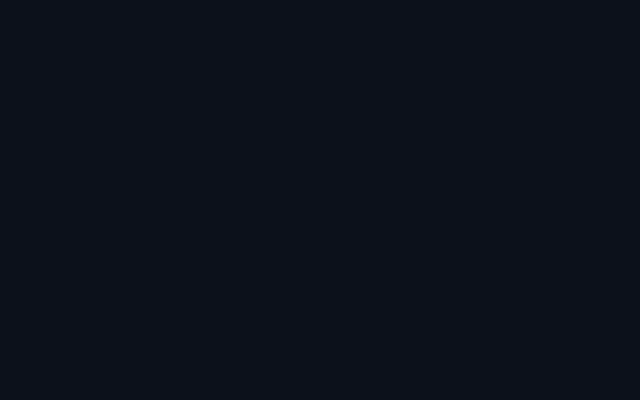
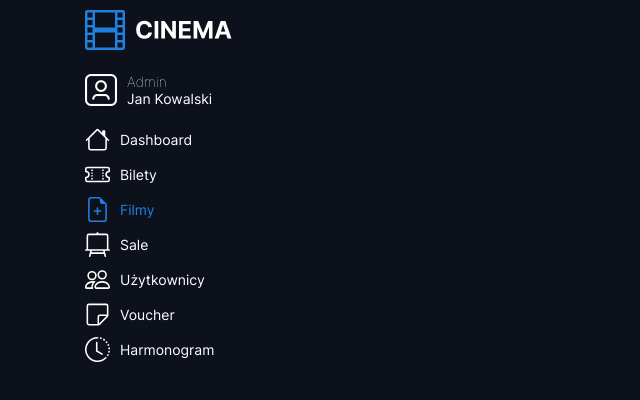
Before and after one commit to dezmerek/CinemaModern-project, a React (Create React App) app in the folder frontend/: page /dashboard/films in a window 1280 px wide. Before the commit this address had no page. Shown: the top 400 px of the page, without its empty margins (0-640 px from the left). Built offline with nearby package versions, Linux system fonts and the light colour scheme.

Commit message:
Added film view and route to the application

```diff
--- a/frontend/src/App.js
+++ b/frontend/src/App.js
@@ -3,6 +3,7 @@ import { BrowserRouter, Routes, Route } from 'react-router-dom';
 
 import { Dashboard } from "./routers/Dashboard";
 import { Users } from "./routers/Users";
+import { Films } from './routers/Films';
 
 
 function App() {
@@ -12,6 +13,7 @@ function App() {
         <Routes>
           <Route path="/dashboard" element={<Dashboard />} />
           <Route path="/dashboard/users" element={<Users />} />
+          <Route path="/dashboard/films" element={<Films />} />
         </Routes>
       </>
     </BrowserRouter>
--- /dev/null
+++ b/frontend/src/components/dashboard/FilmView/FilmView.jsx
@@ -0,0 +1,7 @@
+import React from 'react';
+
+const FilmView = () => {
+  return <></>;
+};
+
+export default FilmView;
--- /dev/null
+++ b/frontend/src/routers/Films.js
@@ -0,0 +1,12 @@
+import React from "react";
+import Sidebar from "../components/dashboard/Sidebar/Sidebar";
+import FilmView from "../components/dashboard/FilmView/FilmView";
+
+export const Films = () => {
+    return (
+        <>
+            <Sidebar />
+            <FilmView />
+        </>
+    );
+};
```
